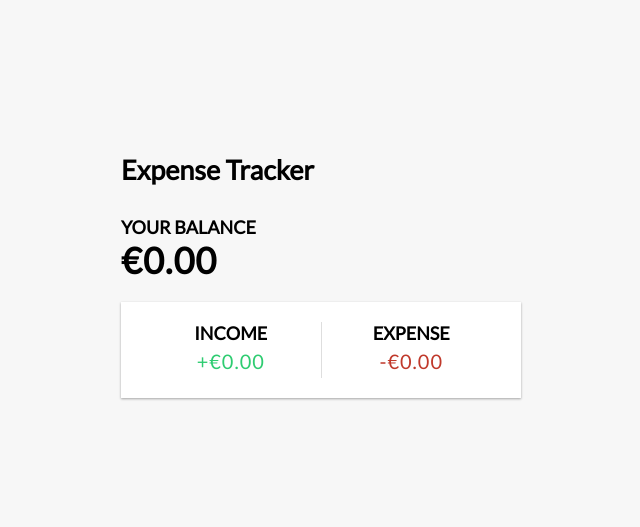
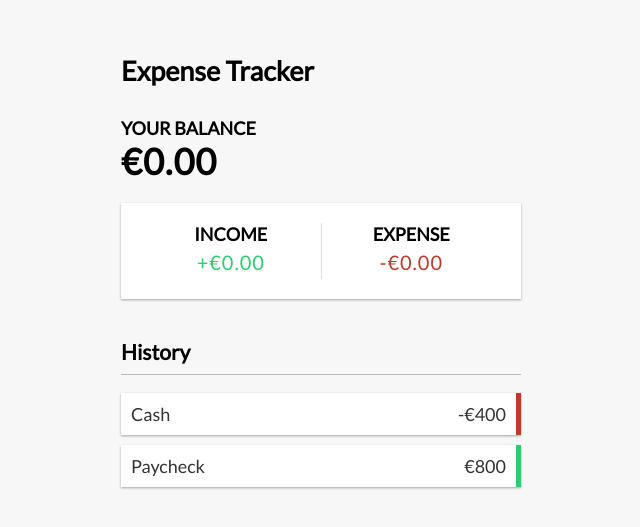
Before and after one commit to doraemonpup/vue-expense-tracker, a Vue app: page / in a window 1280 px wide. Shown: the part 121-648 px from the top of the page, without its empty margins (319-959 px from the left). Built offline with nearby package versions, Linux system fonts and the light colour scheme; the HTML template or start-up script is replaced by a standard one.

Commit message:
added TransactionList component

```diff
--- a/src/App.vue
+++ b/src/App.vue
@@ -2,6 +2,7 @@
 import Header from '@/components/Header.vue'
 import Balance from '@/components/Balance.vue'
 import IncomeExpenses from '@/components/IncomeExpenses.vue'
+import TransactionList from '@/components/TransactionList.vue'
 </script>
 
 <template>
@@ -9,5 +10,6 @@
   <div class="container">
     <Balance />
     <IncomeExpenses />
+    <TransactionList />
   </div>
 </template>
--- /dev/null
+++ b/src/components/TransactionList.vue
@@ -0,0 +1,11 @@
+<template>
+  <h3>History</h3>
+  <ul id="list" class="list">
+    <li class="minus">
+      Cash <span>-€400</span><button class="delete-btn">x</button>
+    </li>
+    <li class="plus">
+      Paycheck <span>€800</span><button class="delete-btn">x</button>
+    </li>
+  </ul>
+</template>
```
